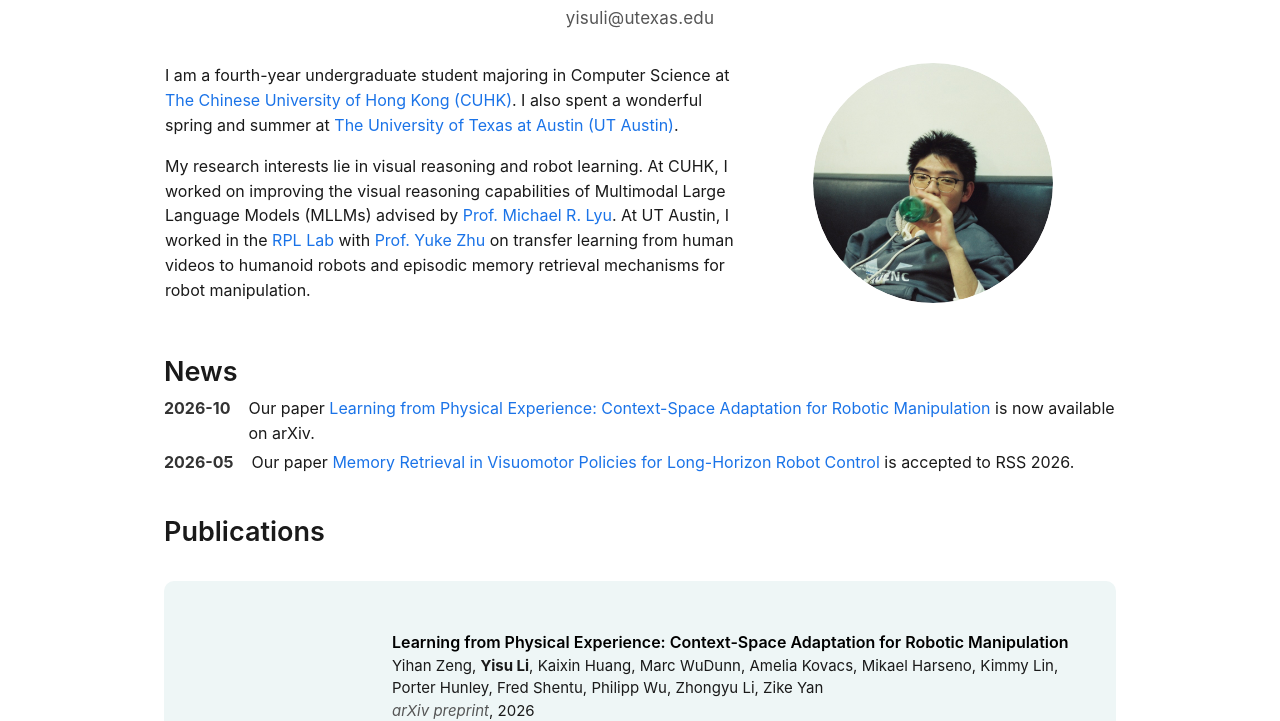
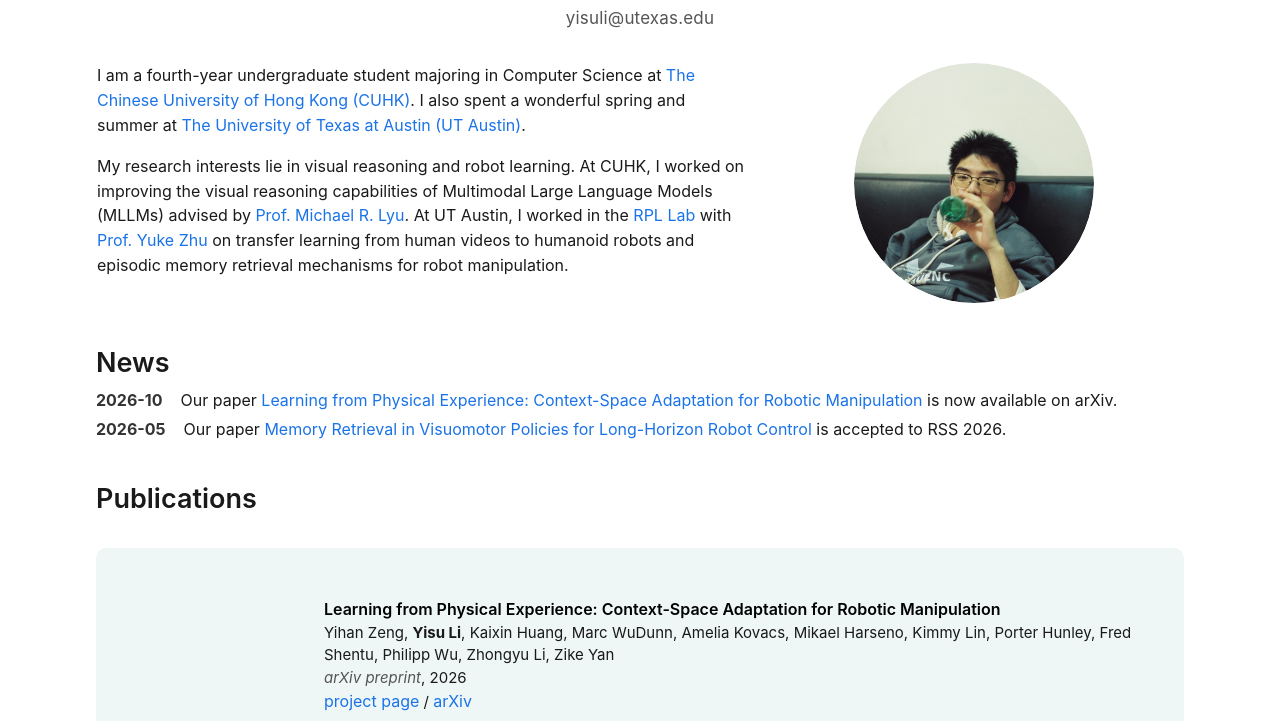
Before and after one commit to ballmanli05/ballmanli05.github.io, a plain HTML site: page index.html in a window 1280 px wide. Shown: the part 100-821 px from the top of the page. Drawn offline with Linux system fonts and the light colour scheme.

Commit message:
Widen desktop page for news text

```diff
--- a/stylesheet.css
+++ b/stylesheet.css
@@ -58,7 +58,7 @@ h2 {
 
 .page {
   width: 100%;
-  max-width: 984px;
+  max-width: 1120px;
   border: 0;
   border-spacing: 0;
   border-collapse: separate;
```
